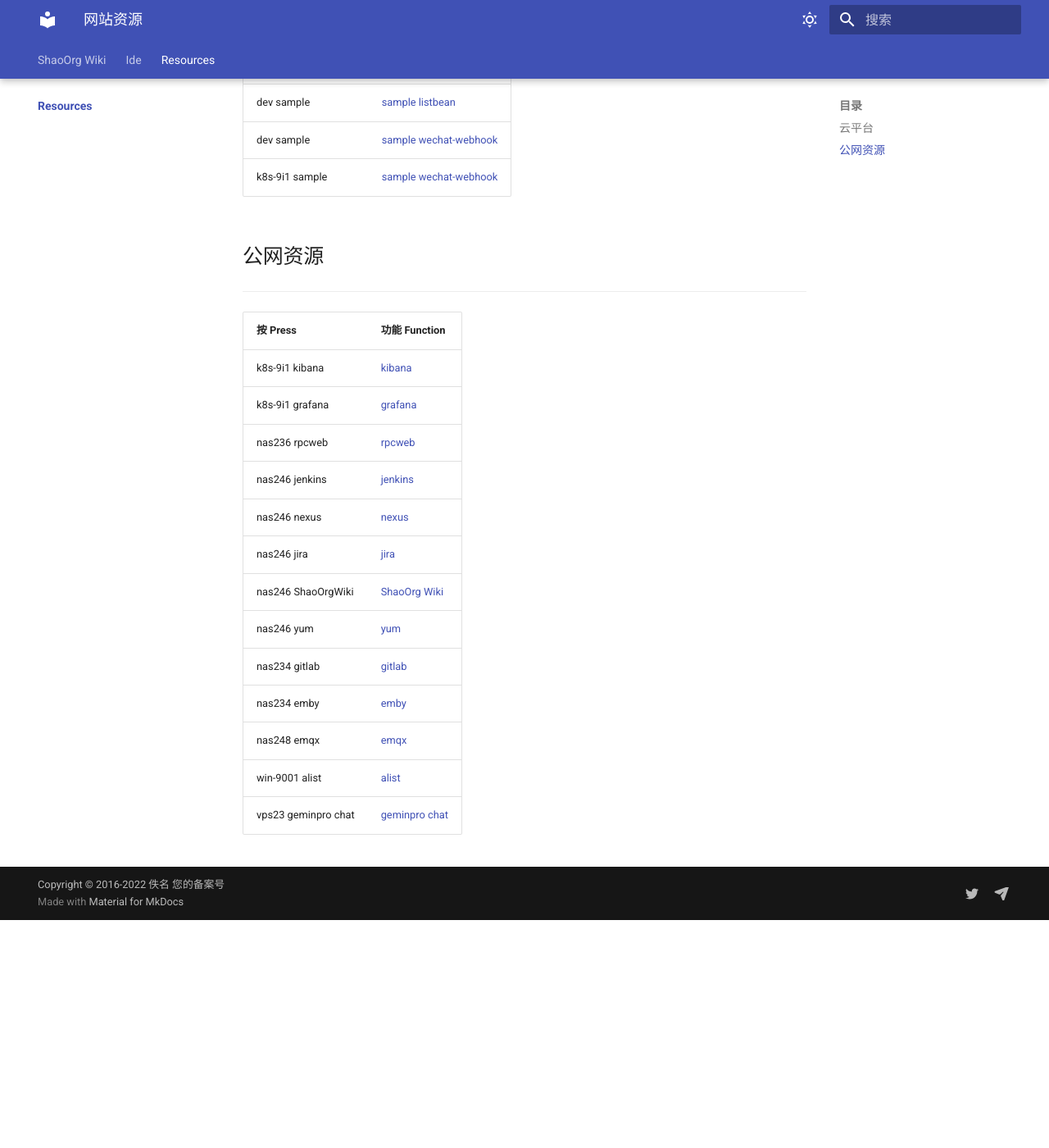
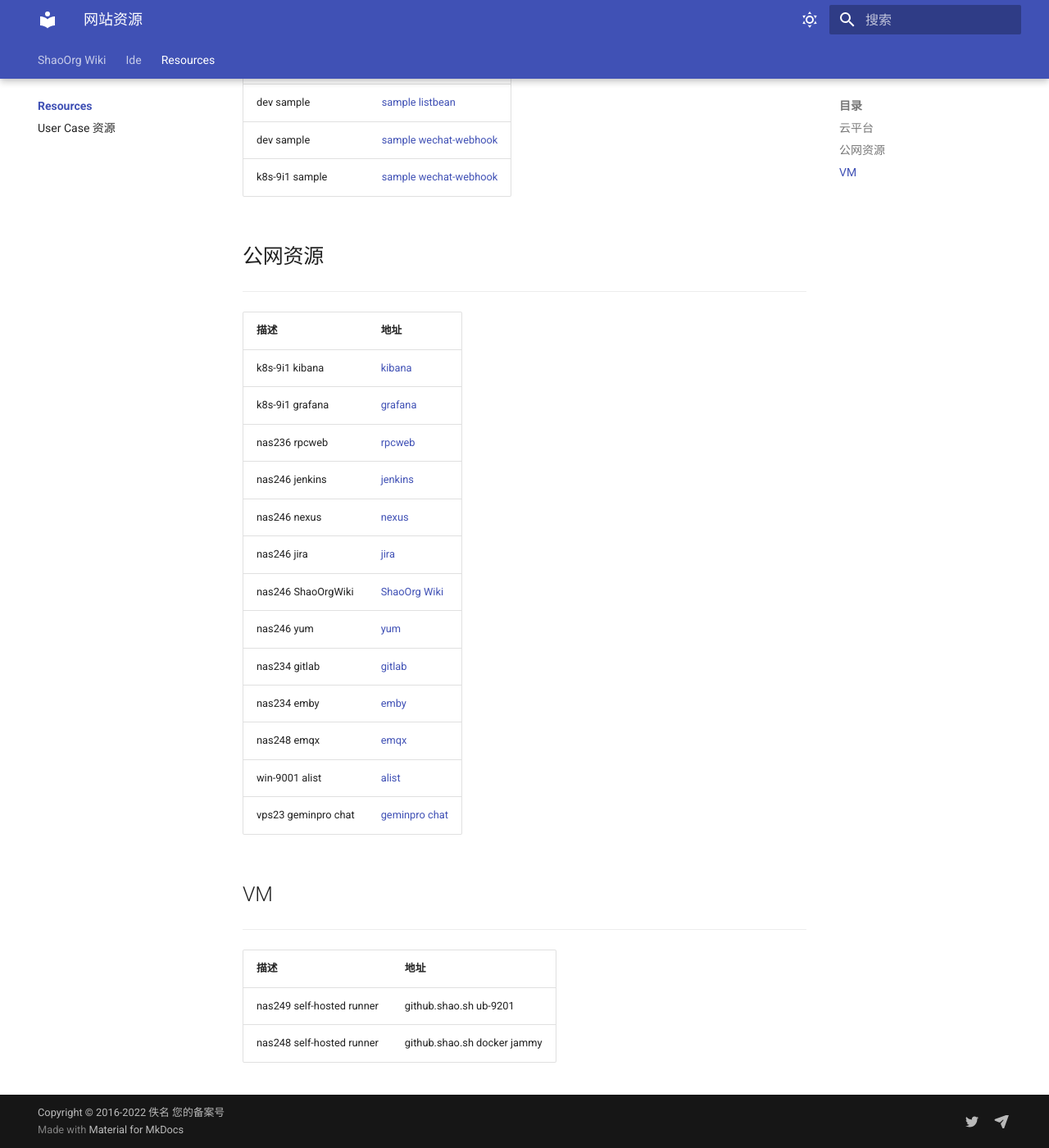
Before and after one commit to ShaoOrg/bulletin, an MkDocs documentation site: the page built from docs/resources/index.md, in a window 1280 px wide and 1400 px high, scrolled down 673 px. Shown: the whole window at 82% size. Built offline with MkDocs 1.6.1 and Material for MkDocs 9.7.7, drawn with Linux system fonts in a browser that asks for light colours; before the commit the page ends 1795 px from its top, so only the background shows below that; some of the changed text lies outside the part shown.

Commit message:
NOCR: committed by shell from SSZ-JOB

```diff
--- a/docs/resources/index.md
+++ b/docs/resources/index.md
@@ -1,7 +1,7 @@
 # 网站资源
 ---
 ## 云平台
-|按 Press|功能 Function|
+|描述|地址|
 |  ----  | ----  |
 |k8s-9i1 dashboard|[dashboard](https://dashboard.k8s-9i1.shao.sh)|
 |k8s-9i1 grafana|[grafana](https://grafana.k8s-9i1.shao.sh)|
@@ -18,7 +18,7 @@
 
 ## 公网资源
 ---
-|按 Press|功能 Function|
+|描述|地址|
 |  ----  | ----  |
 |k8s-9i1 kibana|[kibana](https://de.vicp.net:5601)|
 |k8s-9i1 grafana|[grafana](https://de.vicp.net:53000)|
@@ -33,3 +33,10 @@
 |nas248 emqx|[emqx](https://de.vicp.net:18083)|
 |win-9001 alist|[alist](https://de.vicp.net:5244)|
 |vps23 geminpro chat|[geminpro chat](https://de.vicp.net:3030)|
+
+## VM
+---
+|描述|地址|
+|  ----  | ----  |
+|nas249 self-hosted runner|github.shao.sh ub-9201|
+|nas248 self-hosted runner|github.shao.sh docker jammy|
```
Also changed, not shown: docs/resources/examples.md (added, +8 -0 lines).
